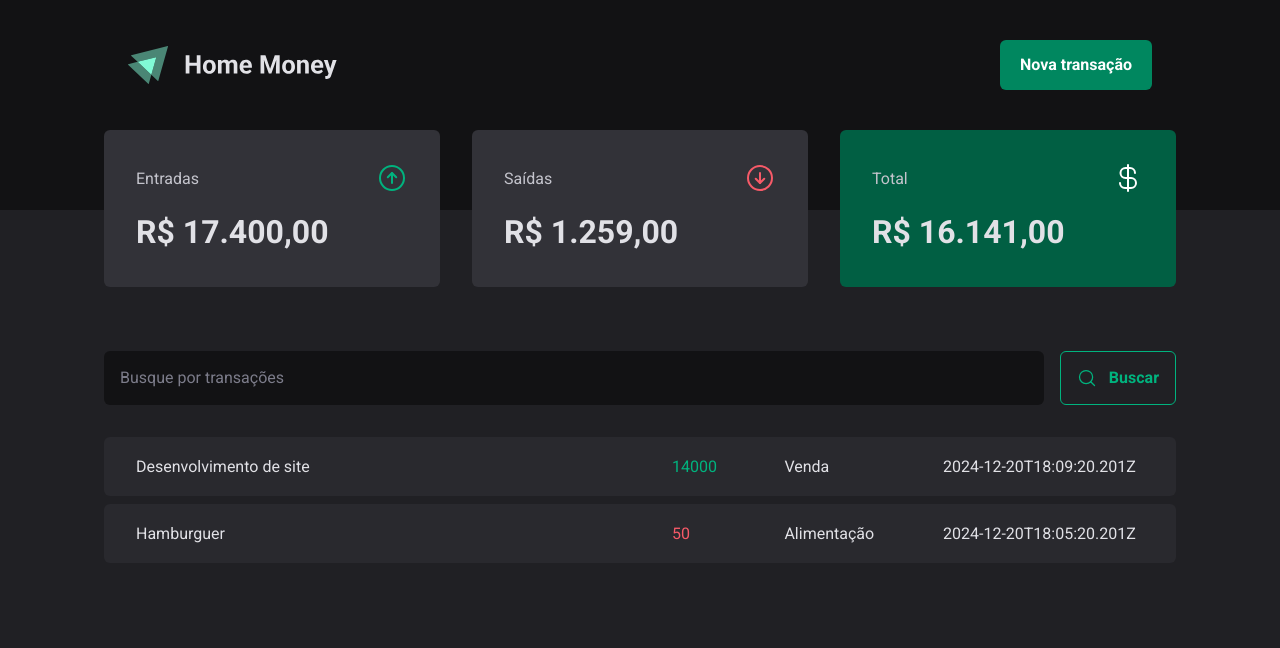
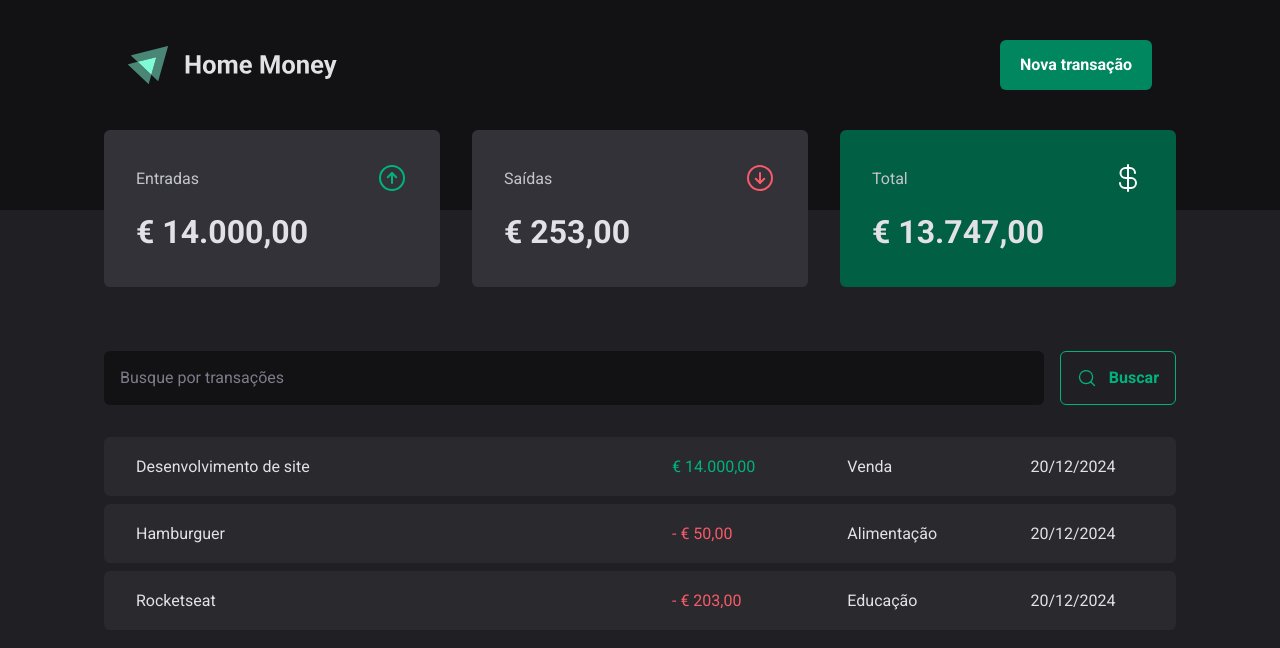
Before and after one commit to yaradaudt/homemoney, a React (Vite) app: page / in a window 1280 px wide. Shown: the top 648 px of the page. Built offline with nearby package versions, Linux system fonts and the light colour scheme; data requests are answered from the project's data file.

Commit message:
:recycle: refactor: Formatted price

```diff
--- a/server.json
+++ b/server.json
@@ -15,6 +15,14 @@
             "category": "Alimentação",
             "price": 50,
             "createdAt": "2024-12-20T18:05:20.201Z"
+        },
+        {
+            "id": 3,
+            "description": "Rocketseat",
+            "type": "outcome",
+            "category": "Educação",
+            "price": 203,
+            "createdAt": "2024-12-20T18:05:24.201Z"
         }
     ]
 }
--- a/src/components/Summary/index.tsx
+++ b/src/components/Summary/index.tsx
@@ -2,10 +2,29 @@
 import { ArrowCircleDown, ArrowCircleUp, CurrencyDollar } from "phosphor-react";
 import { SummaryCard, SummaryContainer } from "./styles";
 import { TransactionsContext } from "../../contexts/TransactionsContext";
+import { priceFormatter } from "../../utils/formatter";
 
 export function Summmary() {
   const { transactions } = useContext(TransactionsContext);
-  console.log(transactions);
+
+  const summary = transactions.reduce(
+    (acc, transaction) => {
+      if (transaction.type === "income") {
+        acc.income += transaction.price;
+        acc.total += transaction.price;
+      } else {
+        acc.outcome += transaction.price;
+        acc.total -= transaction.price;
+      }
+
+      return acc;
+    },
+    {
+      income: 0,
+      outcome: 0,
+      total: 0,
+    }
+  );
 
   return (
     <SummaryContainer>
@@ -15,7 +34,7 @@
           <ArrowCircleUp size={32} color="#00b37e" />
         </header>
 
-        <strong>R$ 17.400,00</strong>
+        <strong>{priceFormatter.format(summary.income)}</strong>
       </SummaryCard>
 
       <SummaryCard>
@@ -24,7 +43,7 @@
           <ArrowCircleDown size={32} color="#F75A68" />
         </header>
 
-        <strong>R$ 1.259,00</strong>
+        <strong>{priceFormatter.format(summary.outcome)}</strong>
       </SummaryCard>
 
       <SummaryCard variant="green">
@@ -33,7 +52,7 @@
           <CurrencyDollar size={32} color="#fff" />
         </header>
 
-        <strong>R$ 16.141,00</strong>
+        <strong>{priceFormatter.format(summary.total)}</strong>
       </SummaryCard>
     </SummaryContainer>
   );
--- a/src/pages/Transactions/index.tsx
+++ b/src/pages/Transactions/index.tsx
@@ -8,6 +8,7 @@
   TransactionsTable,
 } from "./styles";
 import { TransactionsContext } from "../../contexts/TransactionsContext";
+import { dateFormatter, priceFormatter } from "../../utils/formatter";
 
 export function Transactions() {
   const { transactions } = useContext(TransactionsContext);
@@ -26,11 +27,12 @@
                   <td width="50%">{transactions.description}</td>
                   <td>
                     <PriceHighlight variant={transactions.type}>
-                      {transactions.price}
+                      {transactions.type === "outcome" && '- '}
+                      {priceFormatter.format(transactions.price)}
                     </PriceHighlight>
                   </td>
                   <td>{transactions.category}</td>
-                  <td>{transactions.createdAt}</td>
+                  <td>{dateFormatter.format(new Date(transactions.createdAt))}</td>
                 </tr>
               );
             })}
--- /dev/null
+++ b/src/utils/formatter.ts
@@ -0,0 +1,6 @@
+export const dateFormatter = new Intl.DateTimeFormat("pt-BR");
+
+export const priceFormatter = new Intl.NumberFormat("pt-BR", {
+  style: "currency",
+  currency: "EUR",
+});
```
